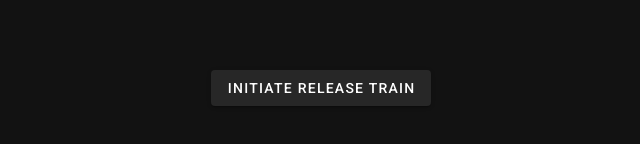
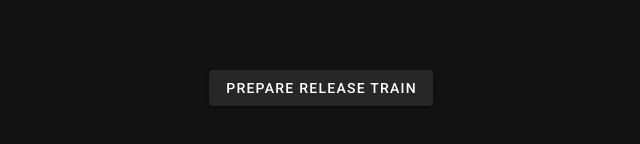
Before and after one commit to whispli/release-train-conductor-frontend, a Vue app: page / in a window 1280 px wide. Shown: the part 312-456 px from the top of the page, without its empty margins (319-959 px from the left). Built offline with nearby package versions, Linux system fonts and the light colour scheme.

Commit message:
Clean up refactoring.

```diff
--- a/src/components/DeployReleaseTrain.vue
+++ b/src/components/DeployReleaseTrain.vue
@@ -3,7 +3,7 @@
         <v-row>
             <v-col cols="12">
                 <div class="text-center">
-                    <v-btn>Release Release Train</v-btn>
+                    <v-btn>Deploy Release Train</v-btn>
                 </div>
             </v-col>
         </v-row>
--- a/src/components/PrepareReleaseTrain.vue
+++ b/src/components/PrepareReleaseTrain.vue
@@ -3,7 +3,7 @@
         <v-row>
             <v-col cols="12">
                 <div class="text-center">
-                    <v-btn>Initiate Release Train</v-btn>
+                    <v-btn>Prepare Release Train</v-btn>
                 </div>
             </v-col>
         </v-row>
```
